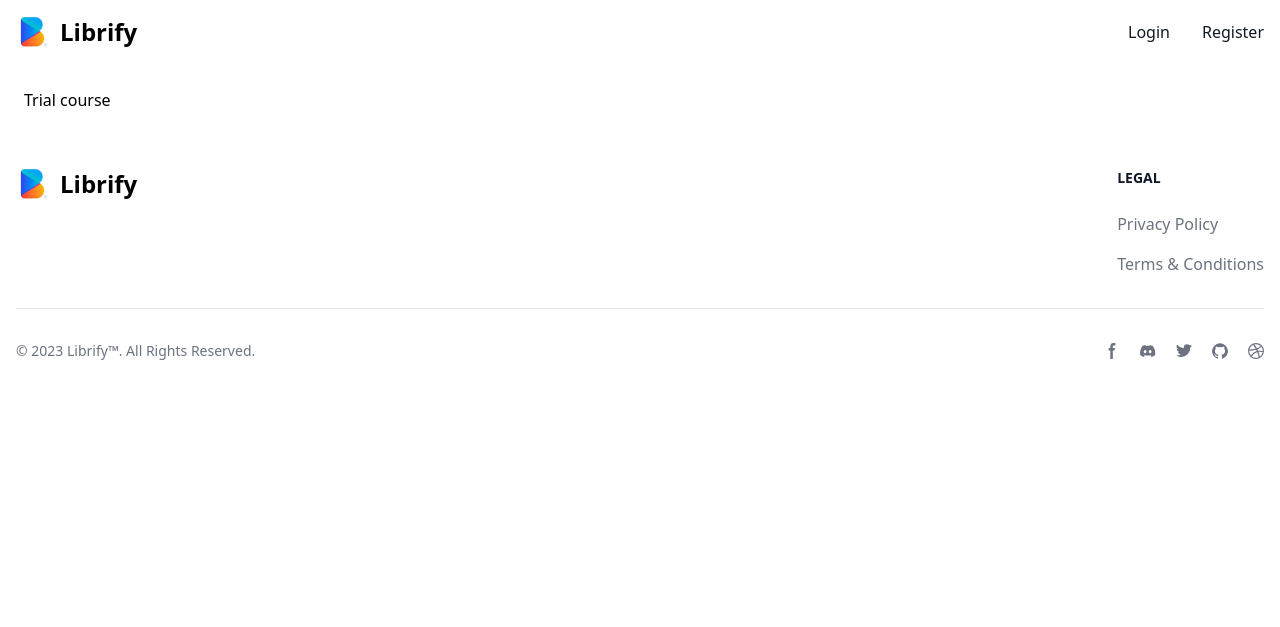
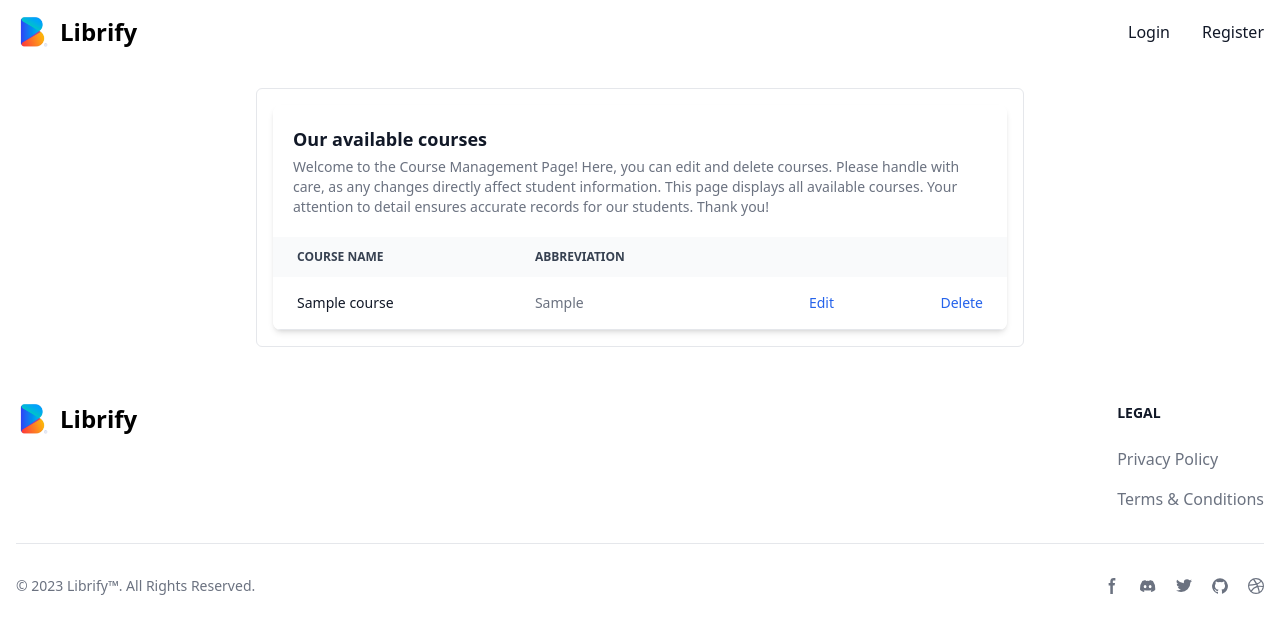
Before and after one commit to AristonCatipay/django_library_management, a Django app: page /course/ in a window 1280 px wide. Shown: the top 627 px of the page. Run offline with Django 4.2, Linux system fonts and the light colour scheme; tables that the repository leaves empty hold one stand-in row (values such as "Sample post"); some libraries are stand-ins or nearby versions.

Commit message:
Display all available courses in the index page of course app.

```diff
--- a/course/templates/course/index.html
+++ b/course/templates/course/index.html
@@ -1,5 +1,55 @@
 {% extends 'core/base.html' %}
 {% block title %}{{ title }}{% endblock %}
 {% block content %}
-<h1>Trial course</h1>
+<div class="flex justify-center">
+    <div class="w-full max-w-3xl p-3 md:px-4 md:py-4 rounded-md border border-gray-200 dark:border-gray-700">
+        <div class="relative overflow-x-auto shadow-md sm:rounded-lg">
+            <table class="w-full text-sm text-left text-gray-500 dark:text-gray-400">
+                <caption class="p-5 text-lg font-semibold text-left text-gray-900 bg-white dark:text-white dark:bg-gray-800">
+                    Our available courses
+                    <p class="mt-1 text-sm font-normal text-gray-500 dark:text-gray-400">
+                        Welcome to the Course Management Page!
+                        Here, you can edit and delete courses.
+                        Please handle with care, as any changes directly affect student information.
+                        This page displays all available courses. Your attention to detail ensures accurate records for our students.
+                        Thank you!</p>
+                </caption>
+                <thead class="text-xs text-gray-700 uppercase bg-gray-50 dark:bg-gray-700 dark:text-gray-400">
+                    <tr>
+                        <th scope="col" class="px-6 py-3">
+                            Course name
+                        </th>
+                        <th scope="col" class="px-6 py-3">
+                            Abbreviation
+                        </th>
+                        <th scope="col" class="px-6 py-3">
+                            <span class="sr-only">Edit</span>
+                        </th>
+                        <th scope="col" class="px-6 py-3">
+                            <span class="sr-only">Delete</span>
+                        </th>
+                    </tr>
+                </thead>
+                <tbody>
+                    {% for course in courses %}
+                    <tr class="bg-white border-b dark:bg-gray-800 dark:border-gray-700 hover:bg-gray-50 dark:hover:bg-gray-600">
+                        <th scope="row" class="px-6 py-4 font-medium text-gray-900 whitespace-nowrap dark:text-white">
+                            {{ course.name }}
+                        </th>
+                        <td class="px-6 py-4">
+                            {{ course.abbreviation }}
+                        </td>
+                        <td class="px-6 py-4 text-right">
+                            <a href="#" class="font-medium text-blue-600 dark:text-blue-500 hover:underline">Edit</a>
+                        </td>
+                        <td class="px-6 py-4 text-right">
+                            <a href="#" class="font-medium text-blue-600 dark:text-red-500 hover:underline">Delete</a>
+                        </td>
+                    </tr>
+                    {% endfor %}
+                </tbody>
+            </table>
+        </div>
+    </div>
+</div>
 {% endblock %}
--- a/course/views.py
+++ b/course/views.py
@@ -1,6 +1,10 @@
 from django.shortcuts import render
+from . models import Course
 
 def index(request):
+    courses = Course.objects.all()
+
     return render(request, 'course/index.html', {
         'title': 'Course',
+        'courses': courses,
     })
```
